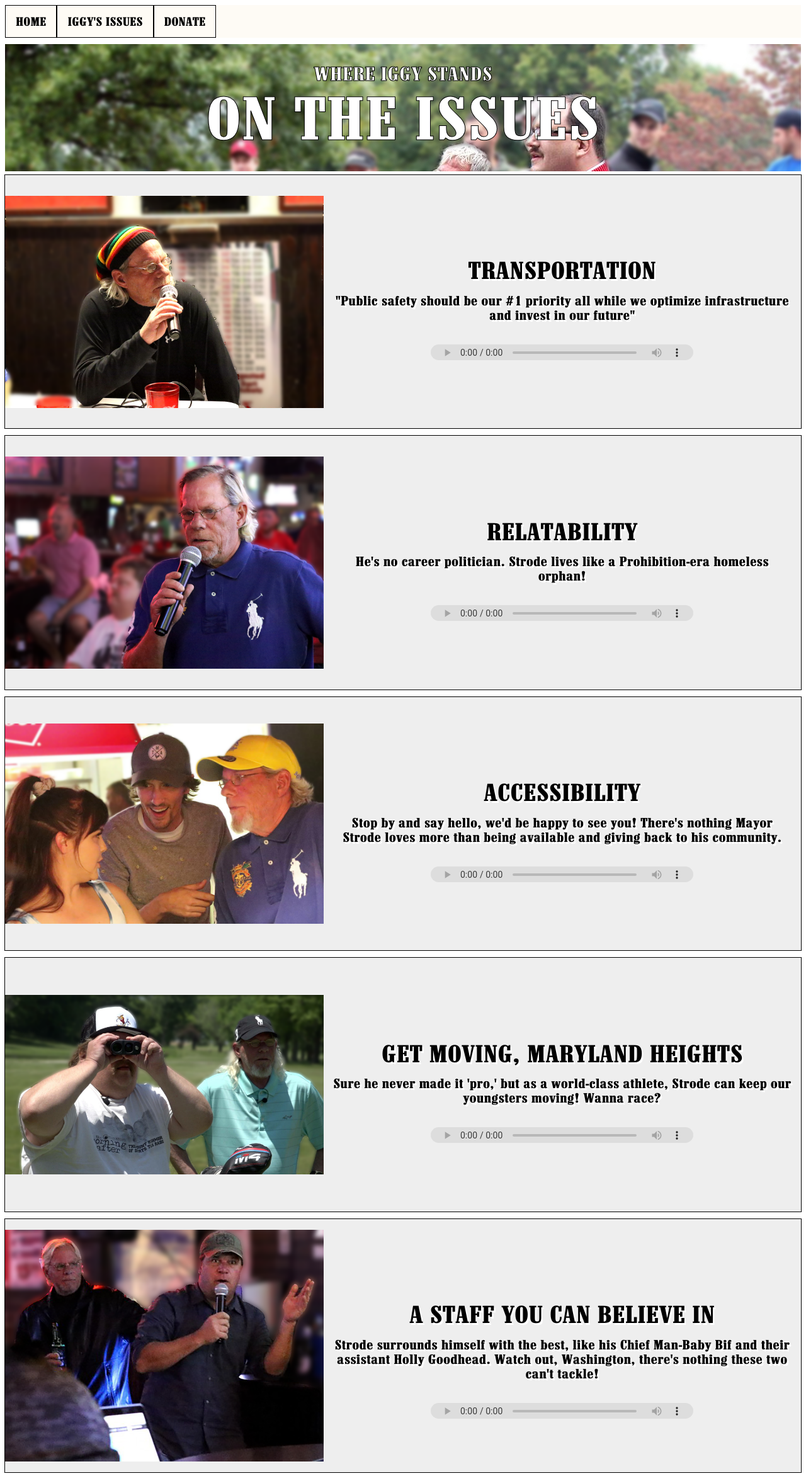
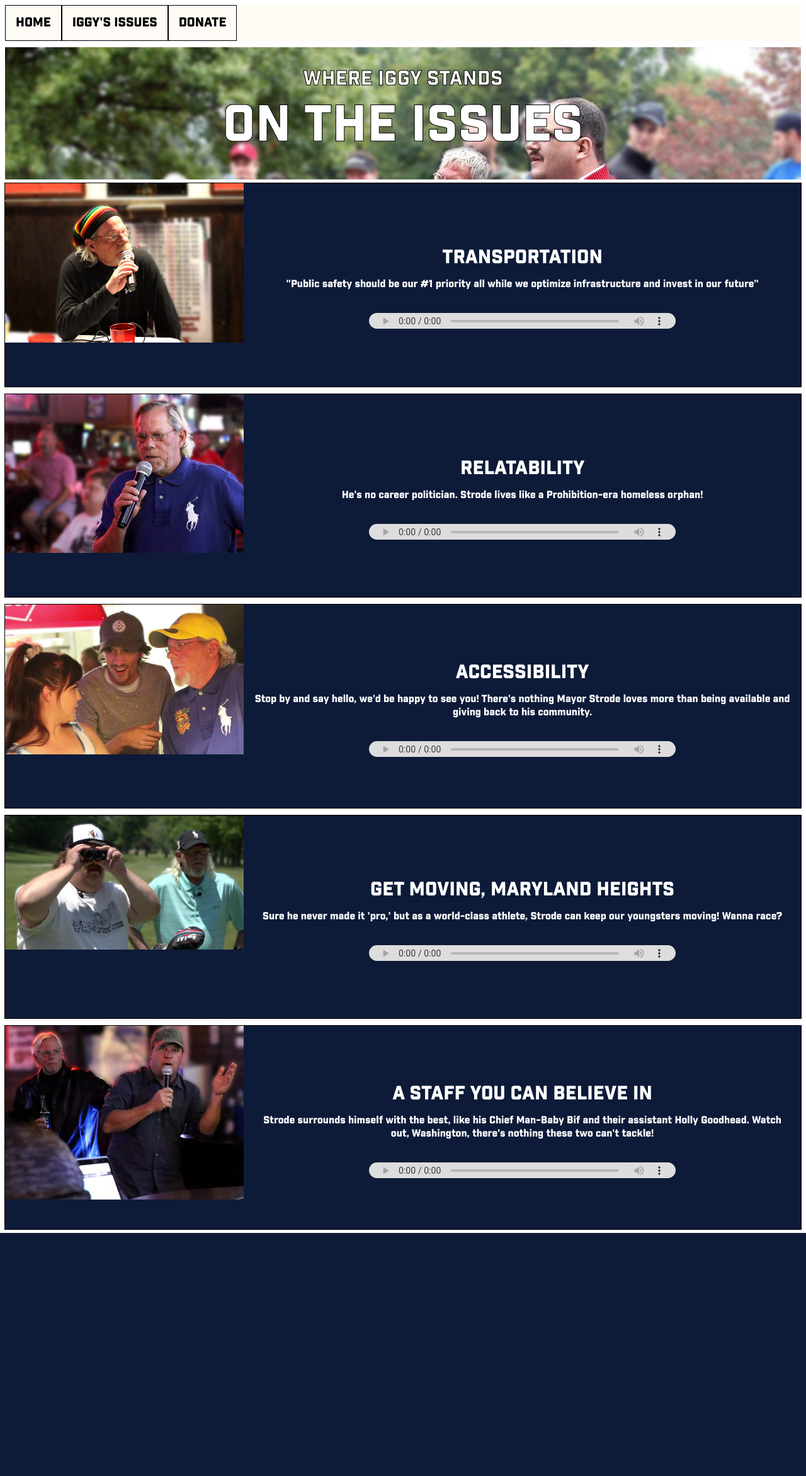
Before and after one commit to DustyShap/iggystrodeformayor, a Flask app: page /issues in a window 1280 px wide. Shown: the whole page at 63% size. After the commit the page ends 1958 px from the top, so only its background shows below. Run offline with Flask 2, Linux system fonts and the light colour scheme.

Commit message:
fonts and styles

```diff
--- a/static/css/styles.css
+++ b/static/css/styles.css
@@ -4,6 +4,10 @@
 @font-face{
 	font-family: "MarlboroWide";
 	src: url("../font/Marlbow.ttf")
+}
+@font-face{
+	font-family: "Industry-Black";
+	src: url("../font/Industry-Black.ttf")
 }
 
 html {
@@ -53,7 +57,7 @@ body {
 	/* font-family: 'Roboto', sans-serif; */
 	width: 100%;
   /* overflow: hidden; */
-	font-family: 'MarlboroWide', sans-serif;
+	font-family: 'Industry-Black', sans-serif;
 	/* border-bottom: 2px solid white; */
 
 }
@@ -75,7 +79,7 @@ body {
 .topnav a:hover {
 	/* text-shadow: 2.5px 2.5px white; */
 	color: white;
-	background-color: black;
+	background-color: #0d1b38;
 	transition-duration: 0.8s;
 	/* -webkit-text-stroke-color: red; */
 }
@@ -89,6 +93,7 @@ body {
 	border: none;
   display: none;
 }
+
 
 
 @media screen and (max-width: 600px) {
@@ -146,8 +151,8 @@ body {
 	justify-content: flex-start;
 	align-items: center;
 	flex-direction: column;
-	font-size: 30px;
-	font-family: 'MarlboroWide', sans-serif;
+	font-size: 24px;
+	font-family: 'Industry-Black', sans-serif;
 	-webkit-text-stroke-width: 1px;
 	-webkit-text-stroke-color: black;
 	 background-image: url('../img/iggybone.jpeg');
@@ -171,19 +176,18 @@ body {
 	width: 100%;
 	height: 570px;
 	font-size: 30px;
-	display:flex;
-
+	display: flex;
 	justify-content: center;
-	/* align-items: flex-end; */
 	background-image: url('../img/iggy_point.jpeg');
 	background-position: center top;
+	/* border: 1px solid black; */
 }
 p span{
 	width: 100%;
 	color: white;
 	display: block;
 	text-align: center;
-	font-family: 'MarlboroWide', sans-serif;
+	font-family: 'Industry-Black', sans-serif;
 	-webkit-text-stroke-width: 1px;
 	-webkit-text-stroke-color: black;
 }
@@ -191,11 +195,12 @@ p span{
 	font-size: 32px;
 }
 .issue_font{
-	font-size: 100px;
+	font-size: 80px;
 }
 #title_text{
-	font-size: 120px;
+	font-size: 100px;
 	letter-spacing: -2px;
+	text-align: center;
 }
 #issue_container {
 	/* height: 100%; */
@@ -205,6 +210,7 @@ p span{
 	justify-content: center;
 	align-items: center;
 	flex-direction: column;
+	/* background-color: #0d1b38; */
 
 
 }
@@ -218,26 +224,32 @@ p span{
 	align-items: center;
 	justify-content: center;
 	border: 1px solid black;
-	background: #EEEEEE;
+	background: #0d1b38;
 }
 
 .issue img{
-	width: 40%;
+	width: 100%;
 
 }
+#issue_image{
+	width: 30%;
+	height: 100%;
+}
+
 
 .issue_text{
 	width: 70%;
 	height: 35%;
+	margin-top: 10px;
 	/* border: 1px solid black; */
-	color: black;
-	font-size: 40px;
-	font-family: 'MarlboroWide', sans-serif;
+	color: white;
+	font-size: 30px;
+	font-family: 'Industry-Black', sans-serif;
 	display: flex;
 	flex-direction: column;
-	justify-content: flex-start;
+	justify-content: center;
 	align-items: center;
-	text-shadow: 2.5px 2.5px white;
+	/* text-shadow: 2.5px 2.5px white; */
 
 }
 .issue_text a {
@@ -247,18 +259,17 @@ p span{
 	display: flex;
 	justify-content: center;
 	align-items: center;
+	text-align: center;
+
 }
 #issue_text_msg{
-	font-size: 20px;
+	font-size: 16px;
 	display: flex;
 	justify-content: center;
 	align-items: center;
 	text-align: center;
 	margin: 15px;
 	/* border: 1px solid black; */
-}
-#issue_text_msg{
-	font-size: 22px;
 }
 
 #audio_container{
@@ -281,6 +292,9 @@ audio{
     right: 0;
     top: 0;
   }
+	.issue_font{
+		font-size: 20px;
+	}
   .topnav.responsive a {
     float: none;
     display: block;
@@ -305,8 +319,7 @@ audio{
 		border-radius: 10px;
 	}
 	.issue img{
-		width: 25%;
-
+		width: 100%;
 	}
 
 }
@@ -335,6 +348,6 @@ audio{
 		display: none;
 	}
 	.issue_font{
-		font-size: 30px;
+		font-size: 20px;
 	}
 }
--- a/templates/issues.html
+++ b/templates/issues.html
@@ -28,10 +28,12 @@
           <div id='issue_container'>
             <div id='issue_title_container'><p><span class='stands_font'>WHERE IGGY STANDS</span><span class='issue_font'>ON THE ISSUES</span></p></div>
               <div class='issue'>
+                <div id='issue_image'>
                 <img src="{{ url_for('static', filename='img/iggyhat.png') }}">
+              </div>
                 <div class='issue_text'>
                   <a>TRANSPORTATION</a>
-                  <div id='issue_text_msg'><a>"Public safety should be our #1 priority all while we optimize infrastructure and invest in our future"</a></div>
+                  <div id='issue_text_msg'>"Public safety should be our #1 priority all while we optimize infrastructure and invest in our future"</div>
                 <div id='audio_container'>
                 <audio controls preload="auto">
                   <source src="{{ url_for('static', filename='audio/IGGYMAYORREDLIGHT.mp3')}}" />
@@ -39,7 +41,9 @@
                 </div>
             </div>
             <div class='issue'>
+              <div id='issue_image'>
               <img src="{{ url_for('static', filename='img/iggymic.png') }}">
+            </div>
               <div class='issue_text'>
                 <a>RELATABILITY</a>
                 <div id='issue_text_msg'><a>He's no career politician. Strode lives like a Prohibition-era homeless orphan! </a></div>
@@ -50,7 +54,9 @@
               </div>
           </div>
           <div class='issue'>
+            <div id='issue_image'>
             <img src="{{ url_for('static', filename='img/iggy_plow.png') }}">
+          </div>
             <div class='issue_text'>
               <a>ACCESSIBILITY</a>
               <div id='issue_text_msg'><a>Stop by and say hello, we'd be happy to see you! There's nothing Mayor Strode loves more than being available and giving back to his community.</a></div>
@@ -61,7 +67,9 @@
             </div>
         </div>
         <div class='issue'>
+          <div id='issue_image'>
           <img src="{{ url_for('static', filename='img/iggygolf.png') }}">
+        </div>
           <div class='issue_text'>
             <a>GET MOVING, MARYLAND HEIGHTS</a>
             <div id='issue_text_msg'><a>Sure he never made it 'pro,' but as a world-class athlete, Strode can keep our youngsters moving! Wanna race?</a></div>
@@ -72,7 +80,9 @@
           </div>
       </div>
       <div class='issue'>
+        <div id='issue_image'>
         <img src="{{ url_for('static', filename='img/biffiggy.png') }}">
+      </div>
         <div class='issue_text'>
           <a>A STAFF YOU CAN BELIEVE IN</a>
           <div id='issue_text_msg'><a>Strode surrounds himself with the best, like his Chief Man-Baby Bif and their assistant Holly Goodhead. Watch out, Washington, there's nothing these two can't tackle!</a></div>
```
Also changed, not shown: static/font/Industry-Black.ttf (added), 2 other files.
